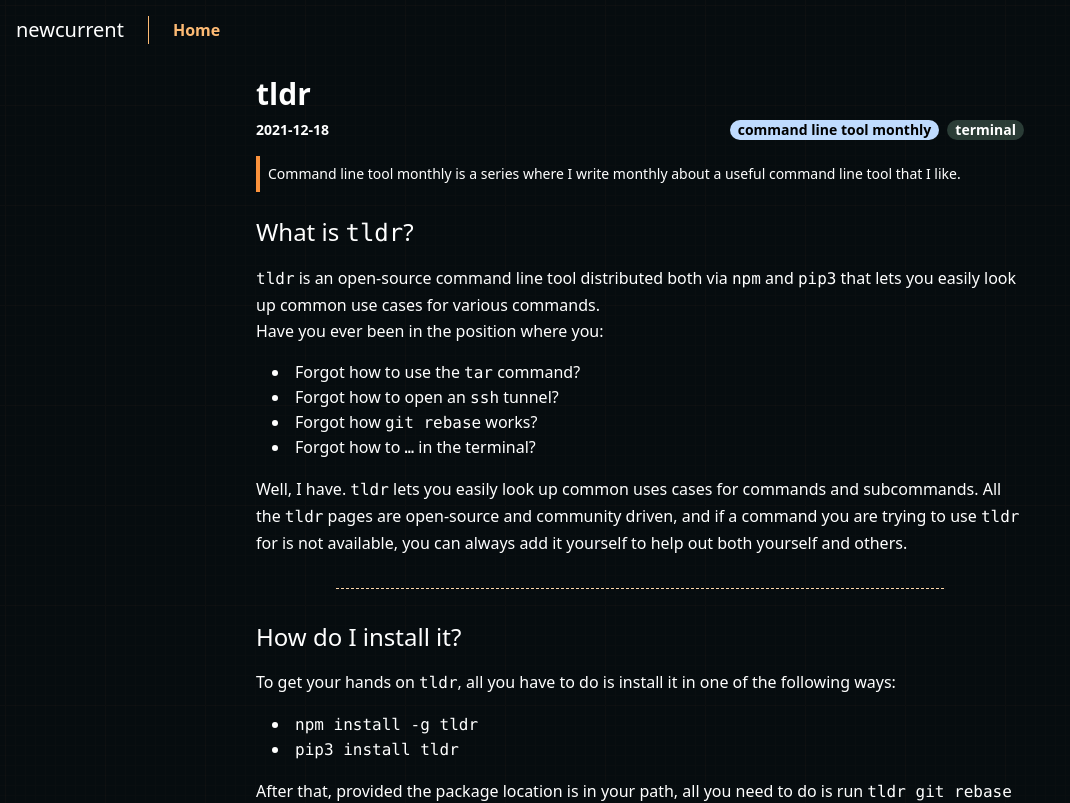
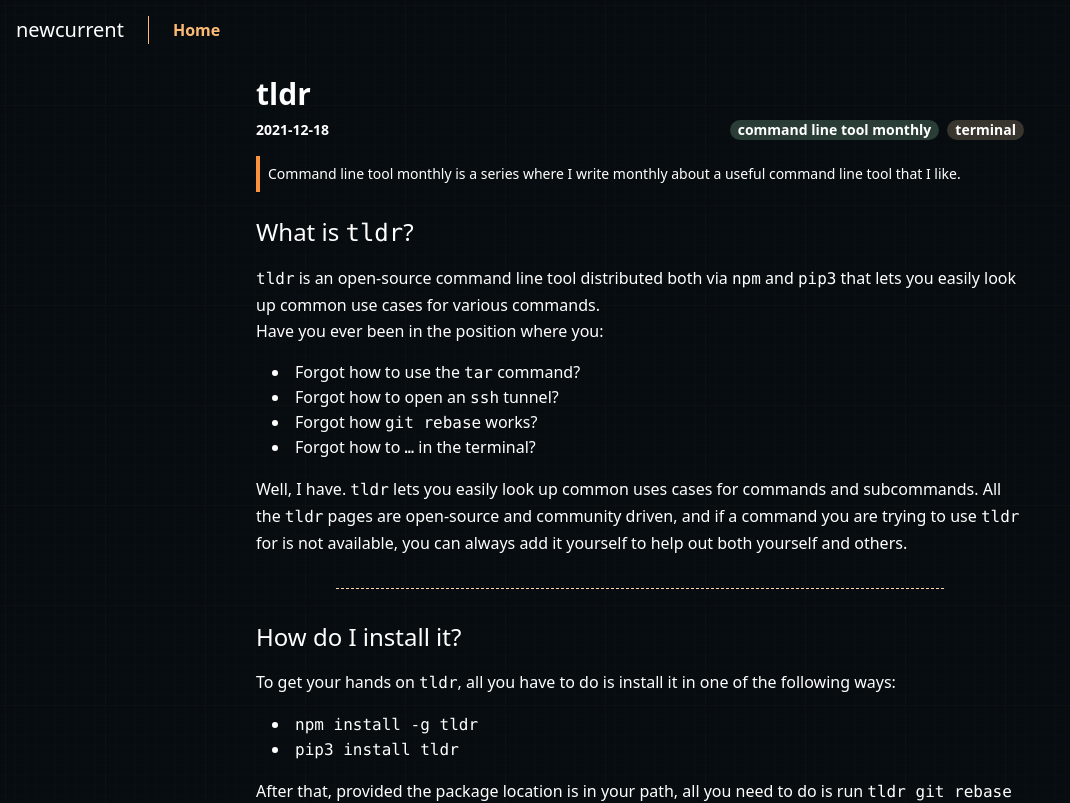
Before and after one commit to simon-nystrom/simon-nystrom.github.io, a Next.js app: page /posts/tldr in a window 1280 px wide. Shown: the top 803 px of the page, without its empty margins (0-1070 px from the left). Built offline with nearby package versions, Linux system fonts and the light colour scheme.

Commit message:
improvements

```diff
--- a/src/components/Nav.tsx
+++ b/src/components/Nav.tsx
@@ -2,7 +2,7 @@
 
 const Nav = () => {
   return (
-    <div className="flex items-center mb-4">
+    <div className="flex items-center mb-8">
       <h1 className="text-xl border-r border-orange-300 pr-6">newcurrent</h1>
       <nav className="pl-6">
         <ul className="flex gap-6 justify-items-end">
--- a/src/components/blog/Post.tsx
+++ b/src/components/blog/Post.tsx
@@ -20,7 +20,7 @@
 
 const Post = (props: any) => (
   <MDXProvider components={components}>
-    <main className="mx-auto md:max-w-screen-md pb-20 mt-8" {...props}></main>
+    <main className="mx-auto max-w-screen-md pb-20 mb-8" {...props}></main>
   </MDXProvider>
 );
 
--- a/src/components/blog/PostInfo.tsx
+++ b/src/components/blog/PostInfo.tsx
@@ -10,9 +10,9 @@
   <div className="flex -mt-2 mb-4 text-sm justify-between">
     <span className="font-bold">{date}</span>
     <div className="flex-col sm:flex-row items-end flex gap-2 font-semibold">
-      <span className="rounded-full px-2 bg-blue-200 text-black">{series}</span>
+      {series && <Tag idx={0} text={series}></Tag>}
       {tags.map((t, i) => (
-        <Tag key={t} idx={i} text={t}></Tag>
+        <Tag key={t} idx={i + 1} text={t}></Tag>
       ))}
     </div>
   </div>
```
